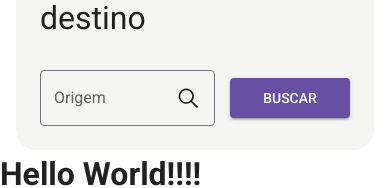
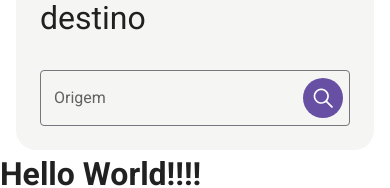
Before and after one commit to JuliuCesarC/Jornada_Milhas_Web, a Next.js app: page / in a window 390 px wide. Shown: the part 617-805 px from the top of the page. Built offline with nearby package versions, Linux system fonts and the light colour scheme.

Commit message:
feat: change search button as per media screen.

```diff
--- a/src/components/SearchDestination/SearchInputText.tsx
+++ b/src/components/SearchDestination/SearchInputText.tsx
@@ -1,15 +1,24 @@
 "use client";
 
 import styled from "@emotion/styled";
-import { Box, IconButton, TextField } from "@mui/material";
+import { IconButton, TextField } from "@mui/material";
+import { useEffect, useState } from "react";
 import theme from "../ThemeRegistry/theme";
 
-interface SearchInputTextProps {}
+interface SearchInputTextProps {
+  brPoint: number;
+}
 
-const InputBox = styled.div`
+interface IconButtonProps {
+  primary: string;
+  primaryDark: string;
+  fillSvg: string;
+}
+const InputBox = styled.div<IconButtonProps>`
   position: relative;
   width: 100%;
   #search_icon {
+    z-index: 10;
     position: absolute;
     right: 7px;
     top: 50%;
@@ -17,9 +26,14 @@ const InputBox = styled.div`
     height: 40px;
     padding: 10px;
     transform: translateY(-50%);
+    background-color: ${(props) => props.primary};
+    :hover {
+      background-color: ${(props) => props.primaryDark};
+    }
     svg {
       width: 100%;
       height: 100%;
+      fill: ${(props) => props.fillSvg};
     }
   }
 `;
@@ -47,9 +61,28 @@ const InputTextStyled = styled(TextField)<InputTextProps>`
 `;
 
 export default function SearchInputText(props: SearchInputTextProps) {
+  const [windowWidth, setWindowWidth] = useState<number>(0);
+  const primaryColor = theme.palette.primary.main;
+  const primaryColorDark = theme.palette.primary.dark;
+  const greyColor = theme.palette.grey.A700;
+
+  useEffect(() => {
+    window.addEventListener("resize", () => {
+      setWindowWidth(window.innerWidth);
+    });
+  }, []);
+
   return (
-    <InputBox>
-      <label id="search_icon" htmlFor="search_input_text">
+    <InputBox
+      primary={windowWidth < props.brPoint ? primaryColor : "none"}
+      primaryDark={windowWidth < props.brPoint ? primaryColorDark : "none"}
+      fillSvg={windowWidth > props.brPoint ? greyColor : "white"}
+    >
+      <IconButton
+        id="search_icon"
+        disabled={windowWidth > props.brPoint}
+        color="secondary"
+      >
         <svg
           version="1.0"
           xmlns="http://www.w3.org/2000/svg"
@@ -57,7 +90,6 @@ export default function SearchInputText(props: SearchInputTextProps) {
           height="1080.000000pt"
           viewBox="0 0 1080.000000 1080.000000"
           preserveAspectRatio="xMidYMid meet"
-          fill={theme.palette.grey.A700}
         >
           <g
             transform="translate(0.000000,1080.000000) scale(0.100000,-0.100000)"
@@ -80,7 +112,7 @@ export default function SearchInputText(props: SearchInputTextProps) {
             />
           </g>
         </svg>
-        </label>
+      </IconButton>
       <InputTextStyled
         id="search_input_text"
         label="Origem"
--- a/src/components/SearchDestination/index.tsx
+++ b/src/components/SearchDestination/index.tsx
@@ -3,6 +3,7 @@
 import styled from "@emotion/styled";
 import { Box, Button, Container, TextField, Typography } from "@mui/material";
 import SearchInputText from "./SearchInputText";
+import theme from "../ThemeRegistry/theme";
 
 interface SearchDestinationProps {}
 
@@ -16,13 +17,14 @@ export default function SearchDestination(props: SearchDestinationProps) {
         <Box
           sx={{
             display: "grid",
-            gridTemplateColumns: "auto 120px",
+            gridTemplateColumns: {xs: "auto", sm: "auto 120px"},
             alignItems: "center",
             gap: "15px",
+
           }}
         >
-          <SearchInputText />
-          <Button variant="contained" sx={{height: "70%"}}>Buscar</Button>
+          <SearchInputText brPoint={theme.breakpoints.values.sm} />
+          <Button variant="contained" sx={{height: "70%", display: {xs: "none", sm: "block"}}}>Buscar</Button>
         </Box>
       </Box>
     </Container>
--- a/src/components/ThemeRegistry/theme.ts
+++ b/src/components/ThemeRegistry/theme.ts
@@ -21,6 +21,10 @@ const theme = createTheme({
     primary: {
       main: "#6750A4",
       light: "#EADDFF",
+      dark: "#4F378B"
+    },
+    secondary:{
+      main: "#fff"
     },
     grey: {
       A700: "#1C1B1F",
```
Lines whose indentation alone changed are shown as unchanged.
